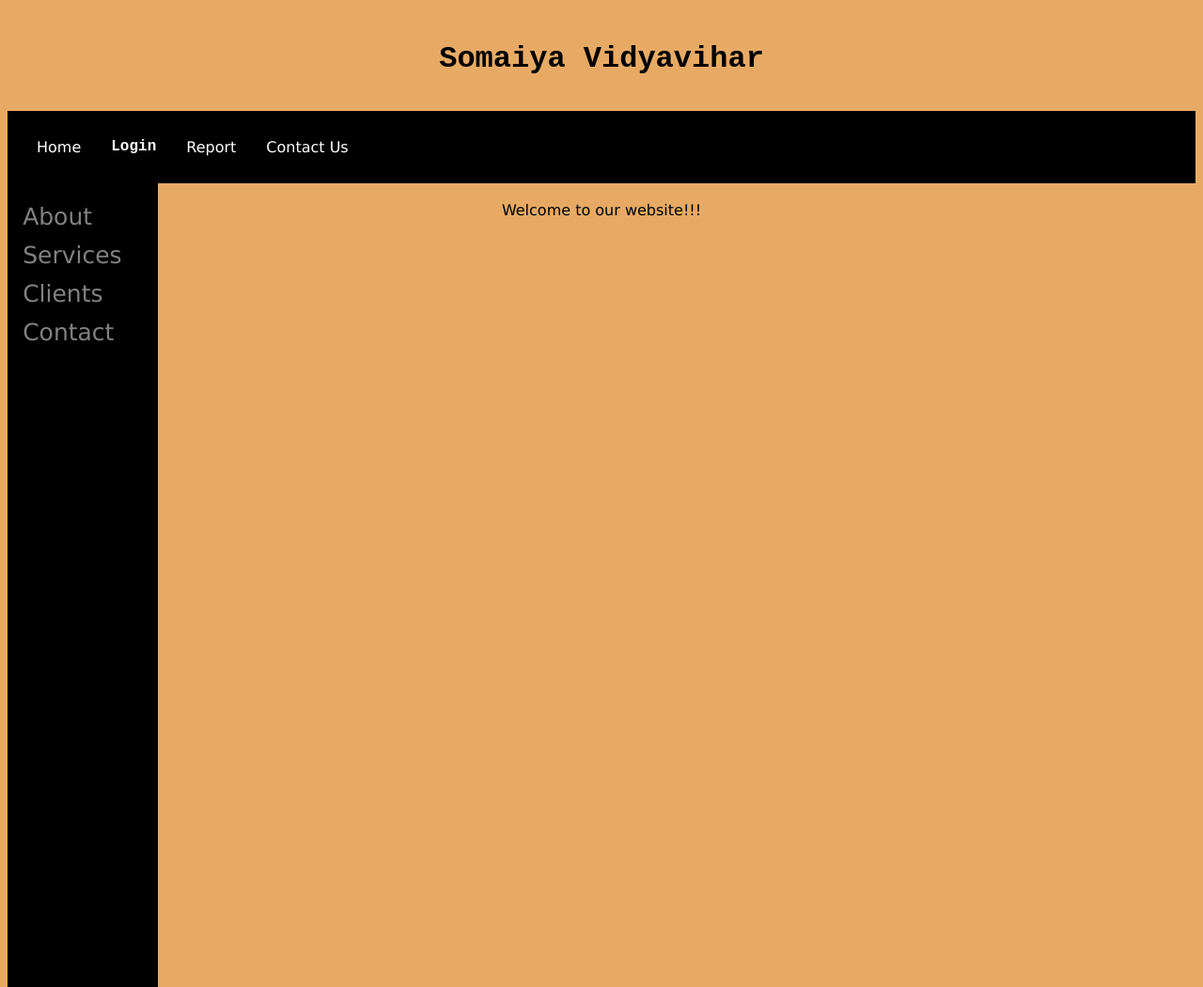
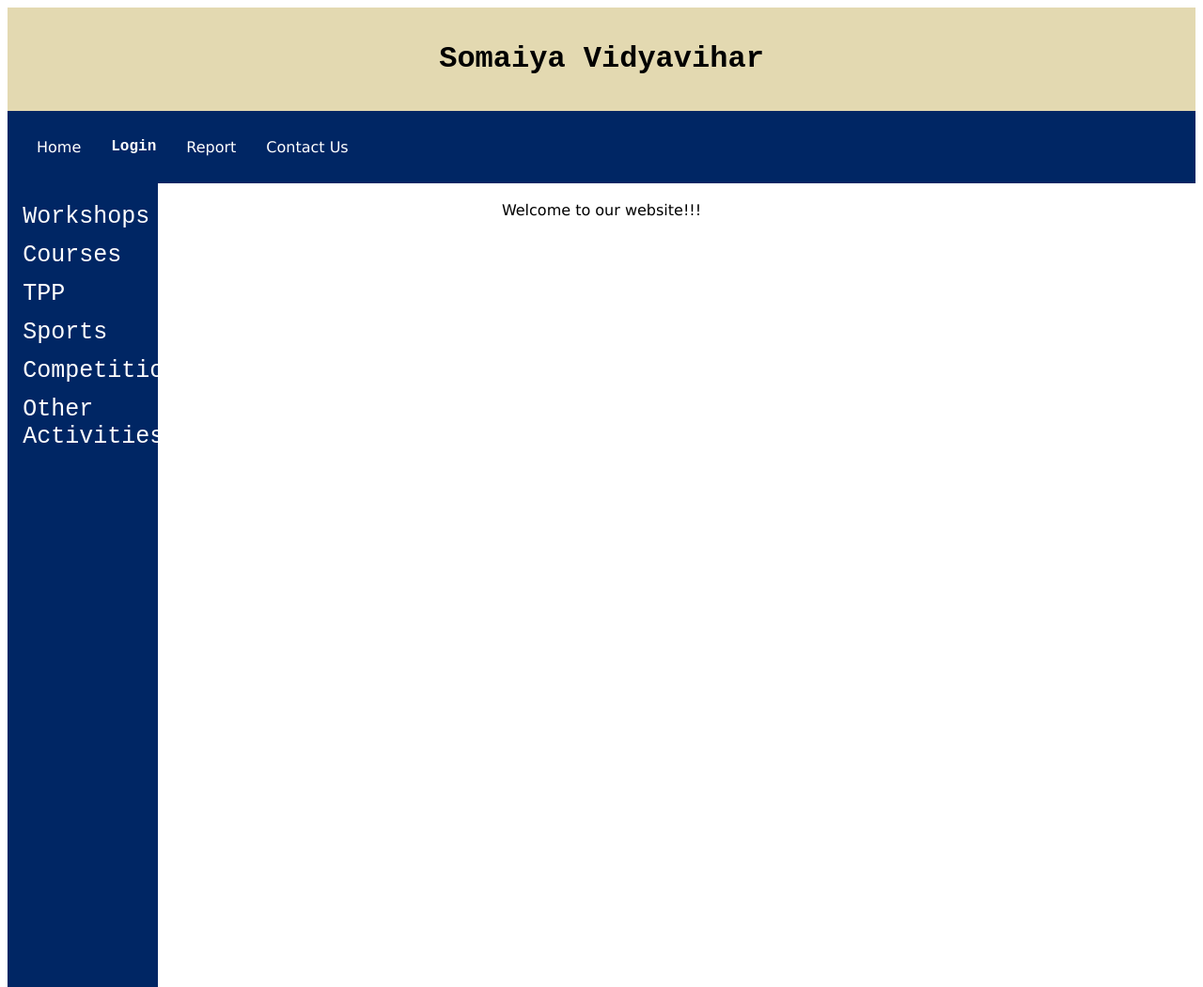
Before and after one commit to pgk612/KJSCEproject, a PHP site: page /home.html in a window 1280 px wide. Shown: the whole page at 94% size. Run offline with PHP 8.4, Linux system fonts and the light colour scheme.

Commit message:
Add files via upload

```diff
--- a/design.css
+++ b/design.css
@@ -16,11 +16,11 @@
     text-align: left;
 }
 
-header {background-color: #E7AA65;color:black; font-family: Courier New}
+header {background-color: #E3D9B1;color:black; font-family: Courier New}
 footer {background: #D2DEEE;color:white;}
 .container {
     overflow: hidden;
-    background-color: black;
+    background-color: #002664;
     font-family: Courier New
 	font-weight: 900;
 }
@@ -98,7 +98,7 @@
     z-index: 1;
     top: 190px;
     left: 8.15px;
-    background-color: black;
+    background-color: #002664;
     overflow-x: hidden;
     padding-top: 20px;
 }
@@ -107,10 +107,11 @@
     padding: 6px 8px 6px 16px;
     text-decoration: none;
     font-size: 25px;
-    color: #818181;
+    color: white;
+	font-family: Courier New;
     display: block;
 }
 
 .sidenav a:hover {
-    color: #f1f1f1;
+    color: white;
 }
--- a/home.html
+++ b/home.html
@@ -3,7 +3,7 @@
 <meta name="viewport" content="width=device-width, initial-scale=1">
 <link rel="stylesheet" type="text/css" href="design.css">
 </head>
-<body style="background-color:#E7AA65;">
+<body style="background-color:#FFFFFF;">
 
 <div class="flex-container">
 <header>
@@ -28,11 +28,13 @@
 </div>
 </div>
 <div class="sidenav">
-  <a href="#about">About</a>
-  <a href="#services">Services</a>
-  <a href="#clients">Clients</a>
-  <a href="#contact">Contact</a>
-</div>
+  <a href="#about">Workshops</a>
+  <a href="#services">Courses</a>
+  <a href="#clients">TPP</a>
+  <a href="#contact">Sports</a>
+  <a href="#contact">Competitions</a>
+<a href="#contact">Other Activities</a>
+  </div>
 
 <br>
 
```
